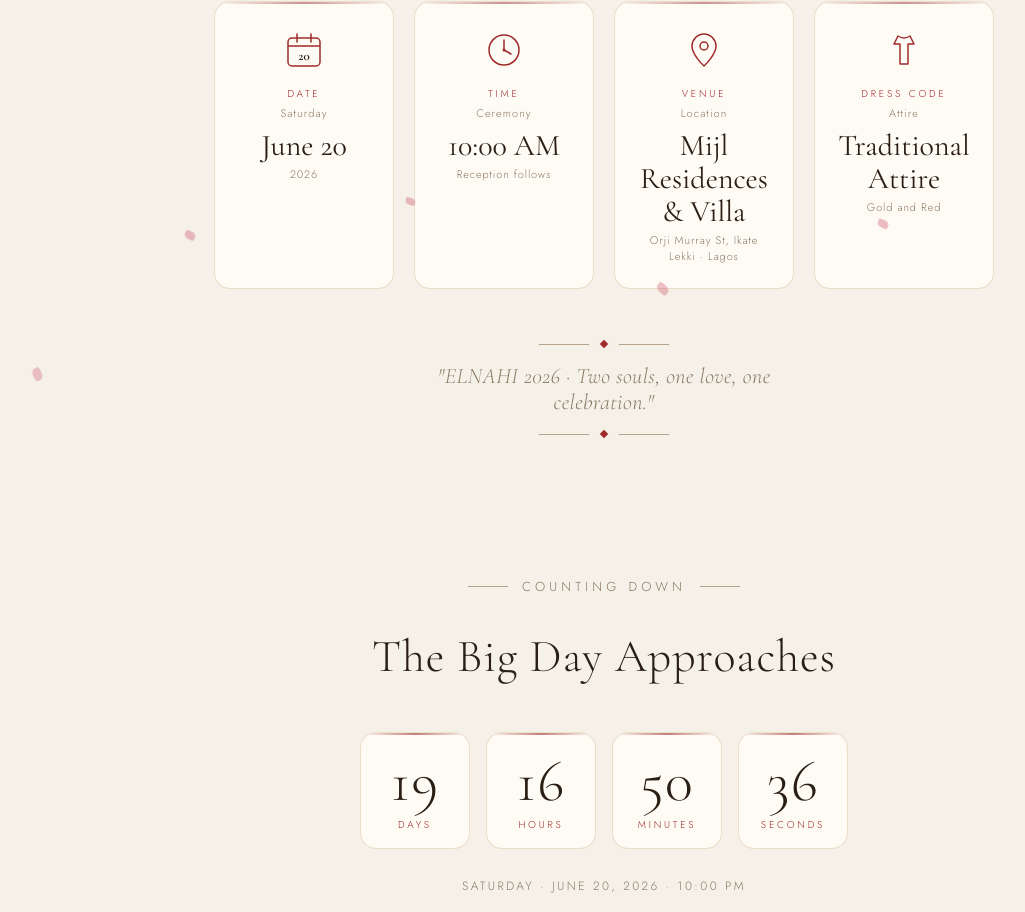
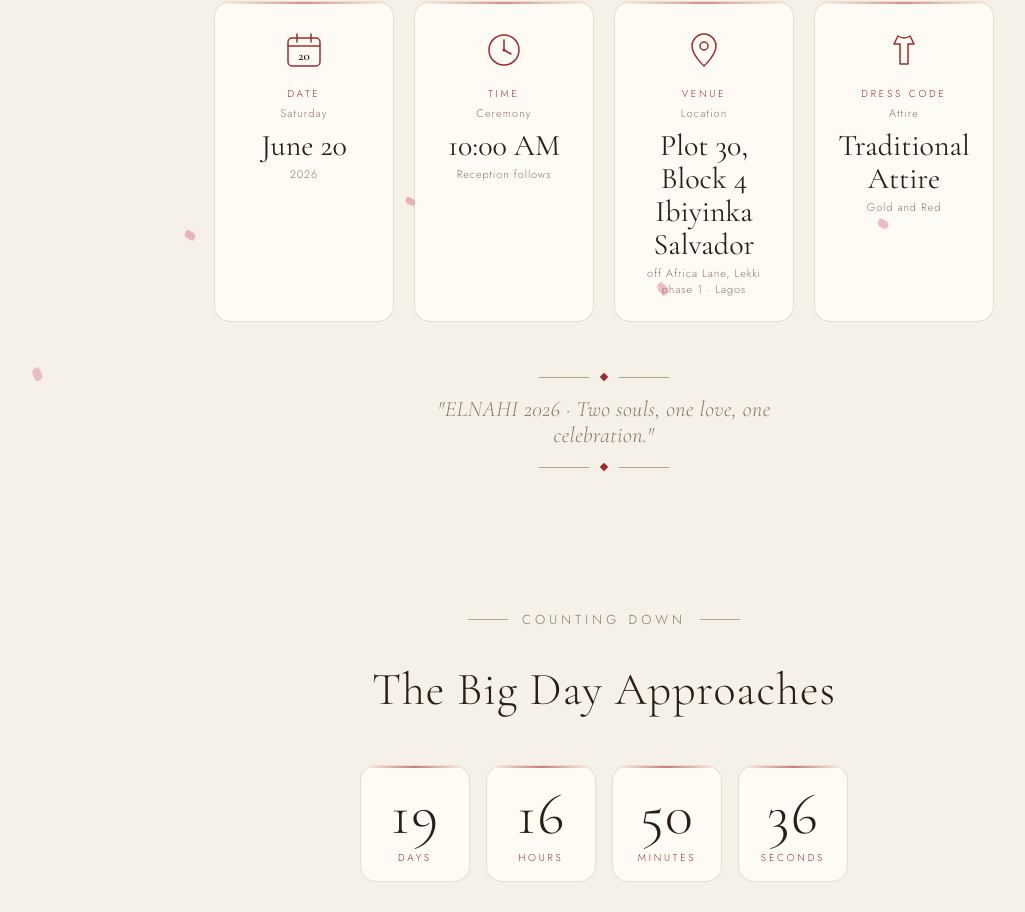
Before and after one commit to danielemmzy/NuelNahi2026, a React (Vite) app: page / in a window 1280 px wide. Shown: the part 1915-2827 px from the top of the page, without its empty margins (36-1061 px from the left). Built offline with nearby package versions, Linux system fonts and the light colour scheme.

Commit message:
Update venue details in App component

```diff
--- a/src/App.jsx
+++ b/src/App.jsx
@@ -204,8 +204,8 @@ function App() {
             </svg>
             <span className="detail-card-label">Venue</span>
             <span className="detail-card-value">Location</span>
-            <span className="detail-card-big">Mijl Residences & Villa</span>
-            <span className="detail-card-sub">Orji Murray St, Ikate Lekki · Lagos</span>
+            <span className="detail-card-big">Plot 30, Block 4 Ibiyinka Salvador</span>
+            <span className="detail-card-sub"> off Africa Lane, Lekki phase 1 · Lagos</span>
           </div>
 
           <div className="detail-card">
```
